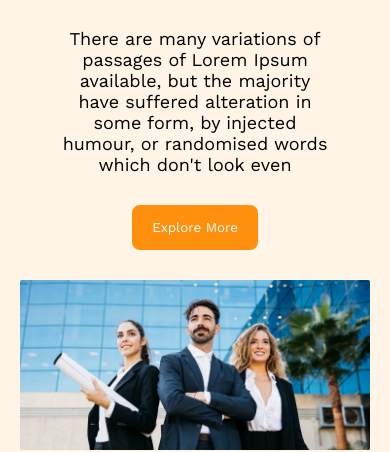
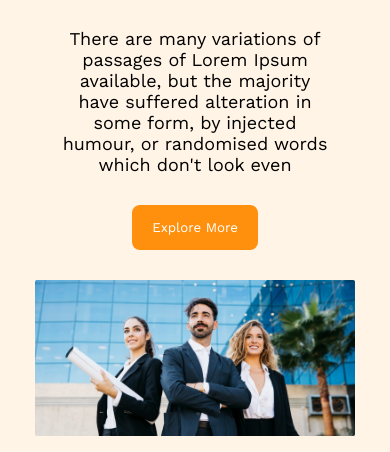
Before and after one commit to Mamun-Miah/g3-architect-project, a plain HTML site: page index.html in a window 390 px wide. Shown: the part 392-844 px from the top of the page. Drawn offline with nearby package versions, Linux system fonts and the light colour scheme.

Commit message:
4nd commit

```diff
--- a/style/style.css
+++ b/style/style.css
@@ -111,7 +111,7 @@ nav >ul {
     width: 300px;
     height: 300px;
 }
-@media only screen and (max-width: 576px) {
+@media only screen and (min-width: 340px) and (max-width: 576px) {
     .logo {
         padding-bottom: 10px;
     }
@@ -128,7 +128,7 @@ nav >ul {
         text-wrap: wrap;
     }
     .banner {
-        width: 350px;
+        width: 320px;
         height: auto;
     }
     .quick-list {
```
